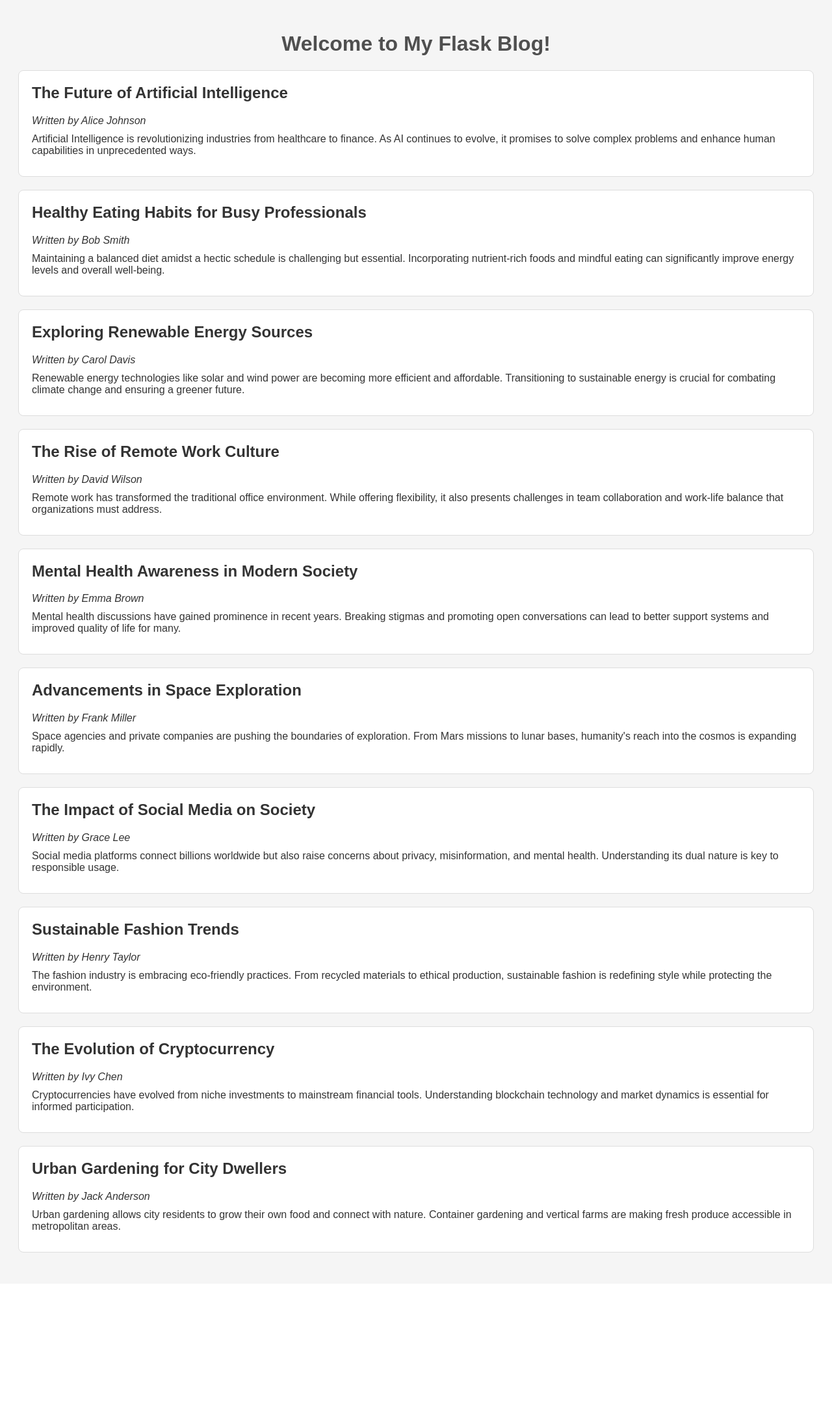
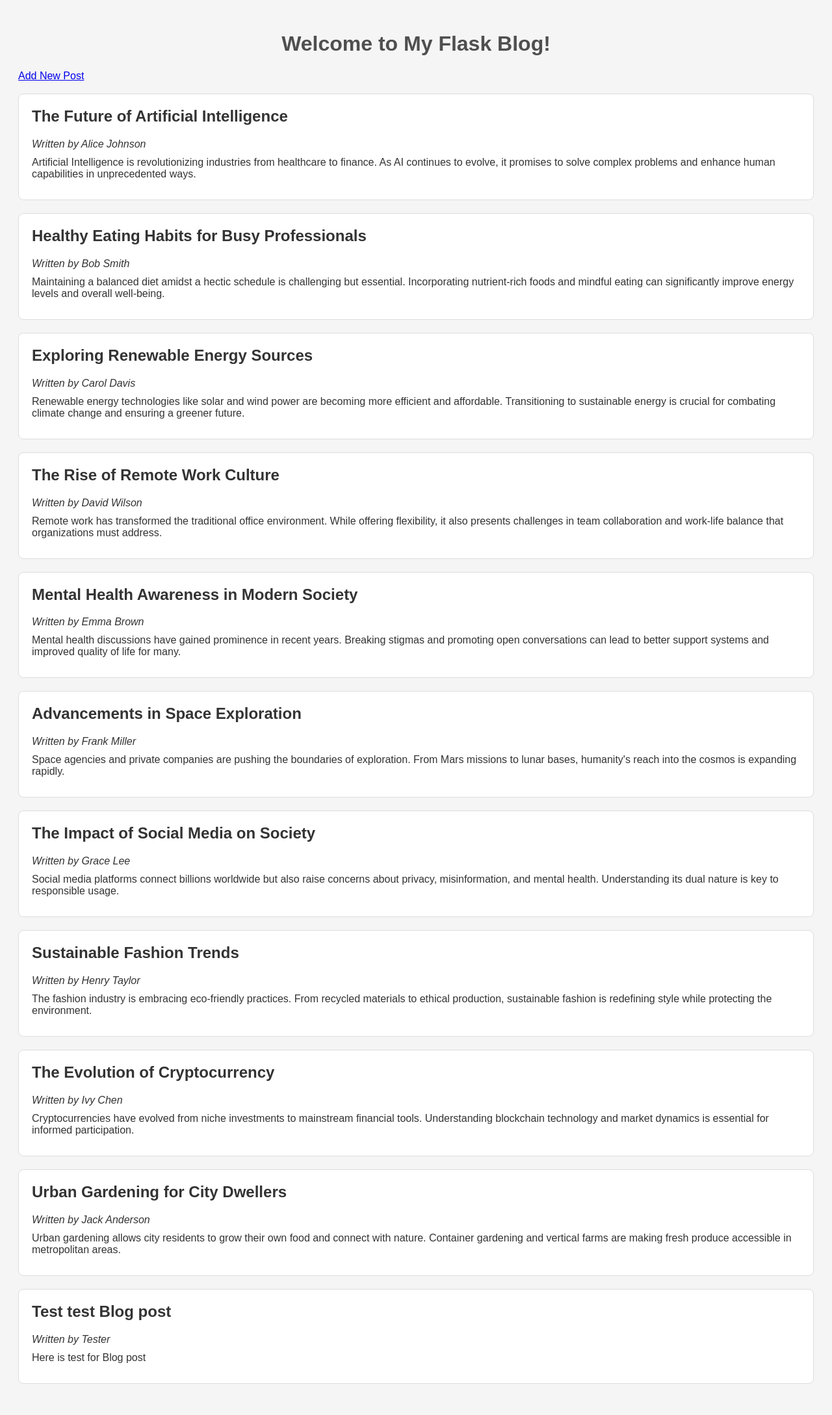
Before and after one commit to Oleguzik/masterBlog, a Flask app: page / in a window 1280 px wide. Shown: the whole page at 65% size. Before the commit the page ends 1927 px from the top, so only its background shows below. Run offline with Flask 3, Linux system fonts and the light colour scheme.

Commit message:
feature/ add new post

```diff
--- a/app.py
+++ b/app.py
@@ -1,5 +1,4 @@
-from flask import Flask
-from flask import render_template
+from flask import Flask, render_template, request, redirect, url_for
 import json
 
 app = Flask(__name__)
@@ -11,6 +10,45 @@ def index():
         posts = json.load(f)
     return render_template('index.html', posts=posts)
 
+@app.route('/add', methods=['GET', 'POST'])
+def add():
+    if request.method == 'POST':
+        # Load existing posts
+        with open('articles.json', 'r') as f:
+            posts = json.load(f)
+
+        # Generate new ID
+        if posts:
+            new_id = max(post['id'] for post in posts) + 1
+        else:
+            new_id = 1
+
+        # Get form data
+        author = request.form.get('author')
+        title = request.form.get('title')
+        content = request.form.get('content')
+
+        # Create new post
+        new_post = {
+            'id': new_id,
+            'author': author,
+            'title': title,
+            'content': content
+        }
+
+        # Append to posts
+        posts.append(new_post)
+
+        # Save back to JSON
+        with open('articles.json', 'w') as f:
+            json.dump(posts, f, indent=4)
+
+        # Redirect to home
+        return redirect(url_for('index'))
+    return render_template('add.html')
+
+
+
 
 if __name__ == '__main__':
     app.run(host="0.0.0.0", port=5015, debug=True)
--- a/articles.json
+++ b/articles.json
@@ -1,12 +1,68 @@
 [
-    {"id": 1, "author": "Alice Johnson", "title": "The Future of Artificial Intelligence", "content": "Artificial Intelligence is revolutionizing industries from healthcare to finance. As AI continues to evolve, it promises to solve complex problems and enhance human capabilities in unprecedented ways."},
-    {"id": 2, "author": "Bob Smith", "title": "Healthy Eating Habits for Busy Professionals", "content": "Maintaining a balanced diet amidst a hectic schedule is challenging but essential. Incorporating nutrient-rich foods and mindful eating can significantly improve energy levels and overall well-being."},
-    {"id": 3, "author": "Carol Davis", "title": "Exploring Renewable Energy Sources", "content": "Renewable energy technologies like solar and wind power are becoming more efficient and affordable. Transitioning to sustainable energy is crucial for combating climate change and ensuring a greener future."},
-    {"id": 4, "author": "David Wilson", "title": "The Rise of Remote Work Culture", "content": "Remote work has transformed the traditional office environment. While offering flexibility, it also presents challenges in team collaboration and work-life balance that organizations must address."},
-    {"id": 5, "author": "Emma Brown", "title": "Mental Health Awareness in Modern Society", "content": "Mental health discussions have gained prominence in recent years. Breaking stigmas and promoting open conversations can lead to better support systems and improved quality of life for many."},
-    {"id": 6, "author": "Frank Miller", "title": "Advancements in Space Exploration", "content": "Space agencies and private companies are pushing the boundaries of exploration. From Mars missions to lunar bases, humanity's reach into the cosmos is expanding rapidly."},
-    {"id": 7, "author": "Grace Lee", "title": "The Impact of Social Media on Society", "content": "Social media platforms connect billions worldwide but also raise concerns about privacy, misinformation, and mental health. Understanding its dual nature is key to responsible usage."},
-    {"id": 8, "author": "Henry Taylor", "title": "Sustainable Fashion Trends", "content": "The fashion industry is embracing eco-friendly practices. From recycled materials to ethical production, sustainable fashion is redefining style while protecting the environment."},
-    {"id": 9, "author": "Ivy Chen", "title": "The Evolution of Cryptocurrency", "content": "Cryptocurrencies have evolved from niche investments to mainstream financial tools. Understanding blockchain technology and market dynamics is essential for informed participation."},
-    {"id": 10, "author": "Jack Anderson", "title": "Urban Gardening for City Dwellers", "content": "Urban gardening allows city residents to grow their own food and connect with nature. Container gardening and vertical farms are making fresh produce accessible in metropolitan areas."}
+    {
+        "id": 1,
+        "author": "Alice Johnson",
+        "title": "The Future of Artificial Intelligence",
+        "content": "Artificial Intelligence is revolutionizing industries from healthcare to finance. As AI continues to evolve, it promises to solve complex problems and enhance human capabilities in unprecedented ways."
+    },
+    {
+        "id": 2,
+        "author": "Bob Smith",
+        "title": "Healthy Eating Habits for Busy Professionals",
+        "content": "Maintaining a balanced diet amidst a hectic schedule is challenging but essential. Incorporating nutrient-rich foods and mindful eating can significantly improve energy levels and overall well-being."
+    },
+    {
+        "id": 3,
+        "author": "Carol Davis",
+        "title": "Exploring Renewable Energy Sources",
+        "content": "Renewable energy technologies like solar and wind power are becoming more efficient and affordable. Transitioning to sustainable energy is crucial for combating climate change and ensuring a greener future."
+    },
+    {
+        "id": 4,
+        "author": "David Wilson",
+        "title": "The Rise of Remote Work Culture",
+        "content": "Remote work has transformed the traditional office environment. While offering flexibility, it also presents challenges in team collaboration and work-life balance that organizations must address."
+    },
+    {
+        "id": 5,
+        "author": "Emma Brown",
+        "title": "Mental Health Awareness in Modern Society",
+        "content": "Mental health discussions have gained prominence in recent years. Breaking stigmas and promoting open conversations can lead to better support systems and improved quality of life for many."
+    },
+    {
+        "id": 6,
+        "author": "Frank Miller",
+        "title": "Advancements in Space Exploration",
+        "content": "Space agencies and private companies are pushing the boundaries of exploration. From Mars missions to lunar bases, humanity's reach into the cosmos is expanding rapidly."
+    },
+    {
+        "id": 7,
+        "author": "Grace Lee",
+        "title": "The Impact of Social Media on Society",
+        "content": "Social media platforms connect billions worldwide but also raise concerns about privacy, misinformation, and mental health. Understanding its dual nature is key to responsible usage."
+    },
+    {
+        "id": 8,
+        "author": "Henry Taylor",
+        "title": "Sustainable Fashion Trends",
+        "content": "The fashion industry is embracing eco-friendly practices. From recycled materials to ethical production, sustainable fashion is redefining style while protecting the environment."
+    },
+    {
+        "id": 9,
+        "author": "Ivy Chen",
+        "title": "The Evolution of Cryptocurrency",
+        "content": "Cryptocurrencies have evolved from niche investments to mainstream financial tools. Understanding blockchain technology and market dynamics is essential for informed participation."
+    },
+    {
+        "id": 10,
+        "author": "Jack Anderson",
+        "title": "Urban Gardening for City Dwellers",
+        "content": "Urban gardening allows city residents to grow their own food and connect with nature. Container gardening and vertical farms are making fresh produce accessible in metropolitan areas."
+    },
+    {
+        "id": 11,
+        "author": "Tester",
+        "title": "Test test Blog post",
+        "content": "Here is test for Blog post"
+    }
 ]
--- a/templates/index.html
+++ b/templates/index.html
@@ -8,6 +8,7 @@
 </head>
 <body>
     <h1>Welcome to My Flask Blog!</h1>
+    <a href="/add">Add New Post</a><br><br>
     {% for post in posts %}
     <div class="post">
         <h2>{{ post.title }}</h2>
```
Also changed, not shown: templates/add.html (added, +25 -0 lines).
